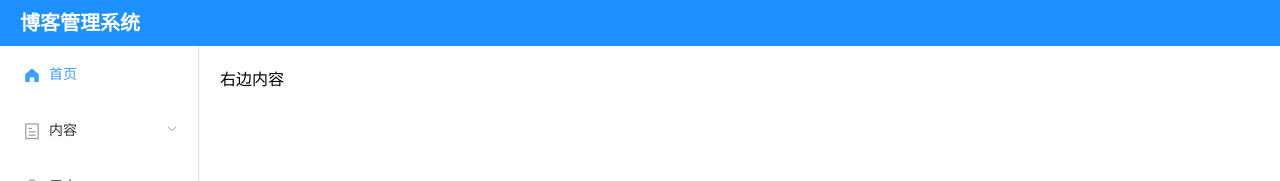
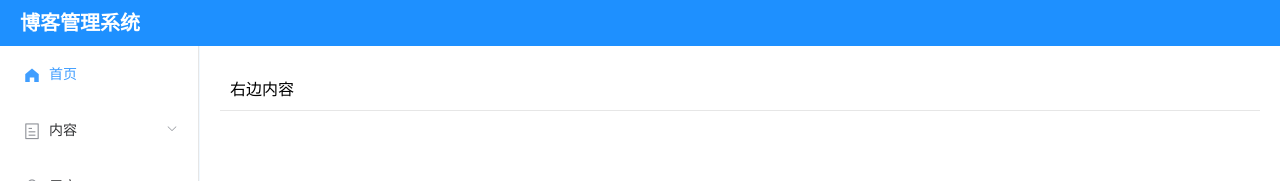
Before and after one commit to phcbest/PhcSobAadmin, a Vue app: page /#/user in a window 1280 px wide. Shown: the top 181 px of the page. Built offline with nearby package versions, Linux system fonts and the light colour scheme.

Commit message:
编写部分路由

```diff
--- a/src/layout/right-view.vue
+++ b/src/layout/right-view.vue
@@ -1,8 +1,8 @@
 <template>
     <div>
         <!--        显示内容-->
-        <div class="header-part">右边内容</div>
-        <div class="content">
+        <div class="content-title-box">右边内容</div>
+        <div class="content-container-box">
             <router-view></router-view>
         </div>
     </div>
@@ -15,5 +15,13 @@
 </script>
 
 <style scoped>
+    .content-container-box {
+        padding: 10px;
+    }
+
+    .content-title-box {
+        padding: 10px;
+        border-bottom: solid 1px #e6e6e6;
+    }
 
 </style>
--- a/src/page/login/login.vue
+++ b/src/page/login/login.vue
@@ -1,6 +1,10 @@
 <template>
-    <div>
-        登录页面
+    <div class="admin-login-box">
+        <div class="admin-login-header-box">
+            <div class="admin-login-header-center">
+                <div class="admin-login-logo"></div>
+            </div>
+        </div>
     </div>
 </template>
 
```
